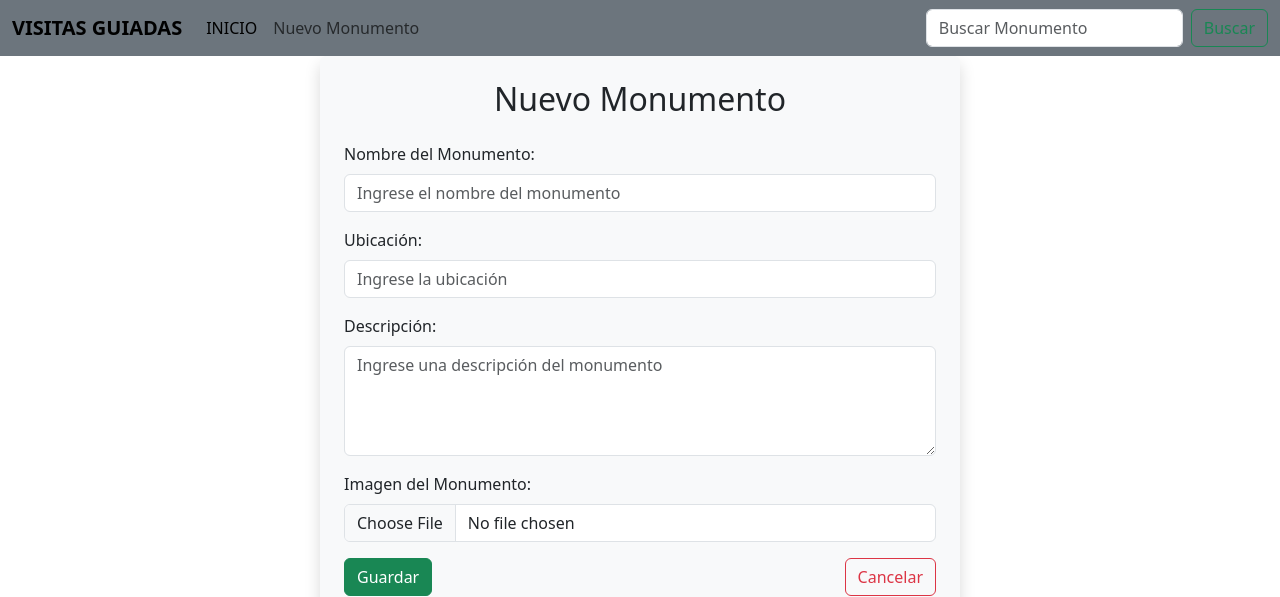
After one commit to DomenicaToaquiza/SistemaRecuperacion3, a Django app: template Aplicaciones/SistemaMonumento/templates/nuevoMonumento.html in a window 1280 px wide. The commit adds this page. Shown: the top 597 px of the page. Run offline with Django 5.2, Linux system fonts and the light colour scheme; the template is opened without the code that fills it, so the values that code supplies are empty; some libraries are stand-ins or nearby versions.

Commit message:
PrimerCruds

```diff
--- a/Aplicaciones/SistemaMonumento/models.py
+++ b/Aplicaciones/SistemaMonumento/models.py
@@ -5,6 +5,7 @@ class Monumento(models.Model):
     nombre = models.CharField(max_length=100)
     ubicacion = models.CharField(max_length=200)
     descripcion = models.TextField(blank=True, null=True)
+    imagen = models.ImageField(upload_to='monumentos/', blank=True, null=True)
 
 class VisitaGuiada(models.Model):
     monumento = models.ForeignKey(Monumento, on_delete=models.CASCADE, related_name='visitas')
--- /dev/null
+++ b/Aplicaciones/SistemaMonumento/templates/nuevoMonumento.html
@@ -0,0 +1,87 @@
+{% extends './plantilla.html' %}
+{% block contenido %}
+<div class="row">
+    <div class="col-md-3"></div>
+    <div class="col-md-6 bg-light p-4 rounded shadow">
+        <h2 class="mb-4 text-center">Nuevo Monumento</h2>
+        <form action="{% url 'guardar_monumento' %}" method="post" id="frm_nuevo_monumento" enctype="multipart/form-data">
+
+
+            {% csrf_token %}
+            <div class="mb-3">
+                <label for="nombre" class="form-label">Nombre del Monumento:</label>
+                <input placeholder="Ingrese el nombre del monumento" class="form-control" type="text" name="nombre" id="nombre">
+            </div>
+
+            <div class="mb-3">
+                <label for="ubicacion" class="form-label">Ubicación:</label>
+                <input placeholder="Ingrese la ubicación" class="form-control" type="text" name="ubicacion" id="ubicacion">
+            </div>
+
+            <div class="mb-3">
+                <label for="descripcion" class="form-label">Descripción:</label>
+                <textarea placeholder="Ingrese una descripción del monumento" class="form-control" name="descripcion" id="descripcion" rows="4"></textarea>
+            </div>
+
+            <div class="mb-3">
+                <label for="imagen" class="form-label">Imagen del Monumento:</label>
+                <input type="file" name="imagen" id="imagen" class="form-control" accept="image/*" required>
+            </div>
+
+            <div class="d-flex justify-content-between">
+                <button type="submit" class="btn btn-success">Guardar</button>
+                <a href="/" class="btn btn-outline-danger">Cancelar</a>
+            </div>
+        </form>
+    </div>
+    <div class="col-md-3"></div>
+</div>
+
+<script>
+    $("#frm_nuevo_monumento").validate({
+        rules: {
+            nombre: {
+                required: true,
+                minlength: 5,
+                maxlength: 50
+            },
+            ubicacion: {
+                required: true
+            },
+            descripcion: {
+                required: true
+            },
+            imagen: {
+                required: true,
+                extension: "jpg|jpeg|png|gif"
+            }
+        },
+        messages: {
+            nombre: {
+                required: "Campo obligatorio",
+                minlength: "Ingrese al menos 5 letras",
+                maxlength: "Ingrese menos de 50 letras"
+            },
+            ubicacion: {
+                required: "Debe ingresar la ubicación"
+            },
+            descripcion: {
+                required: "Ingrese una descripción"
+            },
+            imagen: {
+                required: "Seleccione una imagen",
+                extension: "Solo se permiten archivos .jpg, .jpeg, .png o .gif"
+            }
+        }
+    });
+</script>
+
+<script>
+    $("#imagen").fileinput({
+        allowedFileExtensions: ["png", "jpg", "jpeg"],
+        showCaption: false,
+        dropZoneEnabled: true,
+        showClose: false
+    });
+</script>
+{% endblock %}
--- a/Aplicaciones/SistemaMonumento/templates/plantilla.html
+++ b/Aplicaciones/SistemaMonumento/templates/plantilla.html
@@ -39,9 +39,7 @@
                     <li class="nav-item">
                         <a class="nav-link" href="nuevoMonumento">Nuevo Monumento</a>
                     </li>
-                    <li class="nav-item">
-                        <a class="nav-link" href="nuevaVisita">Nueva Visita Guiada</a>
-                    </li>
+
                 </ul>
                 <form class="d-flex">
                     <input class="form-control me-2" type="search" placeholder="Buscar Monumento" aria-label="Search">
--- a/Aplicaciones/SistemaMonumento/urls.py
+++ b/Aplicaciones/SistemaMonumento/urls.py
@@ -2,6 +2,14 @@ from django.urls import path
 from . import views
 
 urlpatterns=[
+    path('', views.inicio, name='inicio'),
+    path('listar_monumento/', views.listar_monumento, name='listar_monumento'),
+    path('nuevo_monumento/', views.nuevo_monumento, name='nuevo_monumento'),
+    path('guardar_monumento/', views.guardar_monumento, name='guardar_monumento'),
+    path('eliminar_monumento/<int:id>/', views.eliminar_monumento, name='eliminar_monumento'),
+    path('editar_monumento/<int:id>/', views.editar_monumento, name='editar_monumento'),
+    path('procesar_edicion_monumento/', views.procesar_edicion_monumento, name='procesar_edicion_monumento'),
+
 
 
 ]
--- a/SistemaRecuperacion3/settings.py
+++ b/SistemaRecuperacion3/settings.py
@@ -9,7 +9,7 @@ https://docs.djangoproject.com/en/5.2/topics/settings/
 For the full list of settings and their values, see
 https://docs.djangoproject.com/en/5.2/ref/settings/
 """
-
+import os
 from pathlib import Path
 
 # Build paths inside the project like this: BASE_DIR / 'subdir'.
@@ -121,3 +121,7 @@ STATIC_URL = 'static/'
 # https://docs.djangoproject.com/en/5.2/ref/settings/#default-auto-field
 
 DEFAULT_AUTO_FIELD = 'django.db.models.BigAutoField'
+
+#Configurando el acceso a la carpeta media
+MEDIA_URL='/media/'
+MEDIA_ROOT=(os.path.join(BASE_DIR,'SistemaRecuperacion3/media/'))
--- a/SistemaRecuperacion3/urls.py
+++ b/SistemaRecuperacion3/urls.py
@@ -16,8 +16,15 @@ Including another URLconf
 """
 from django.contrib import admin
 from django.urls import path, include
+from django.conf import settings
+from django.conf.urls.static import static
+
 
 urlpatterns = [
     path('admin/', admin.site.urls),
-    path('', include ('Aplicaciones.SistemaMonumento'))
+    path('', include('Aplicaciones.SistemaMonumento.urls'))
 ]
+
+if settings.DEBUG:
+
+     urlpatterns += static(settings.MEDIA_URL, document_root=settings.MEDIA_ROOT)
```
Also changed, not shown: Aplicaciones/SistemaMonumento/templates/editarMonumento.html (added, +52 -0 lines), Aplicaciones/SistemaMonumento/templates/listarMonumento.html (added, +75 -0 lines), Aplicaciones/SistemaMonumento/views.py (+74 -0 lines), Aplicaciones/SistemaMonumento/migrations/0002_monumento_imagen.py (added), Monumentos.db, SistemaRecuperacion3/media/monumentos/Captura_desde_2025-04-28_08-25-58.png (added).
